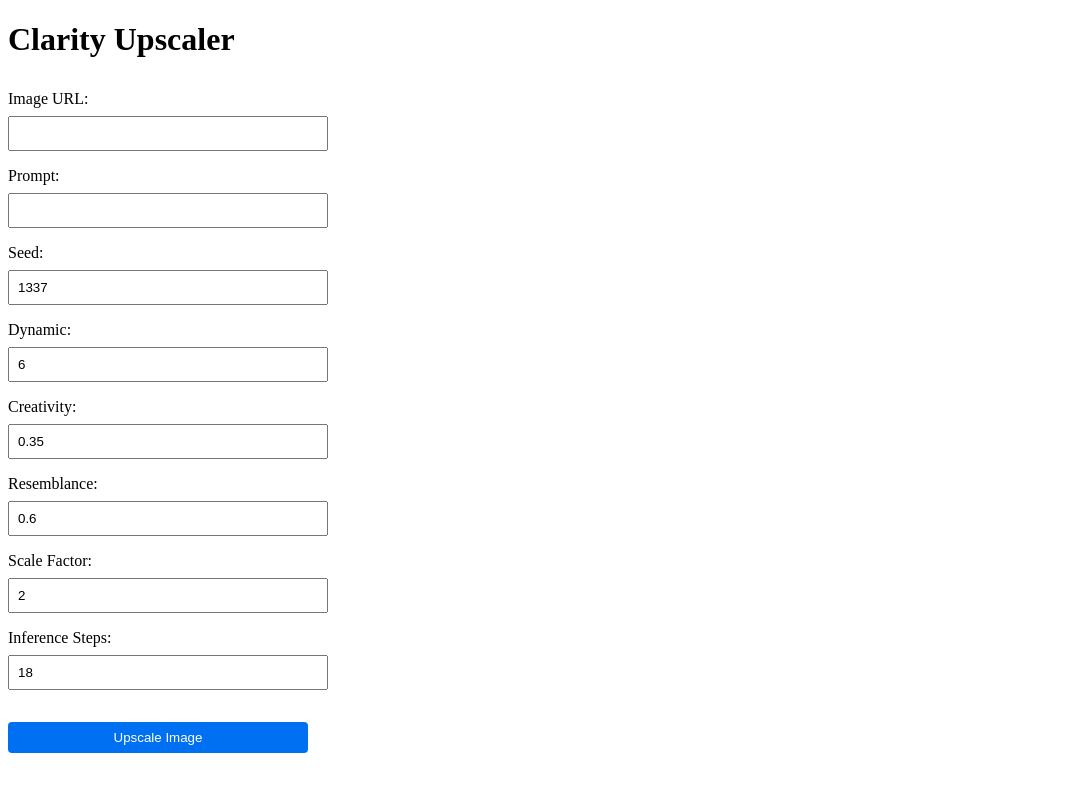
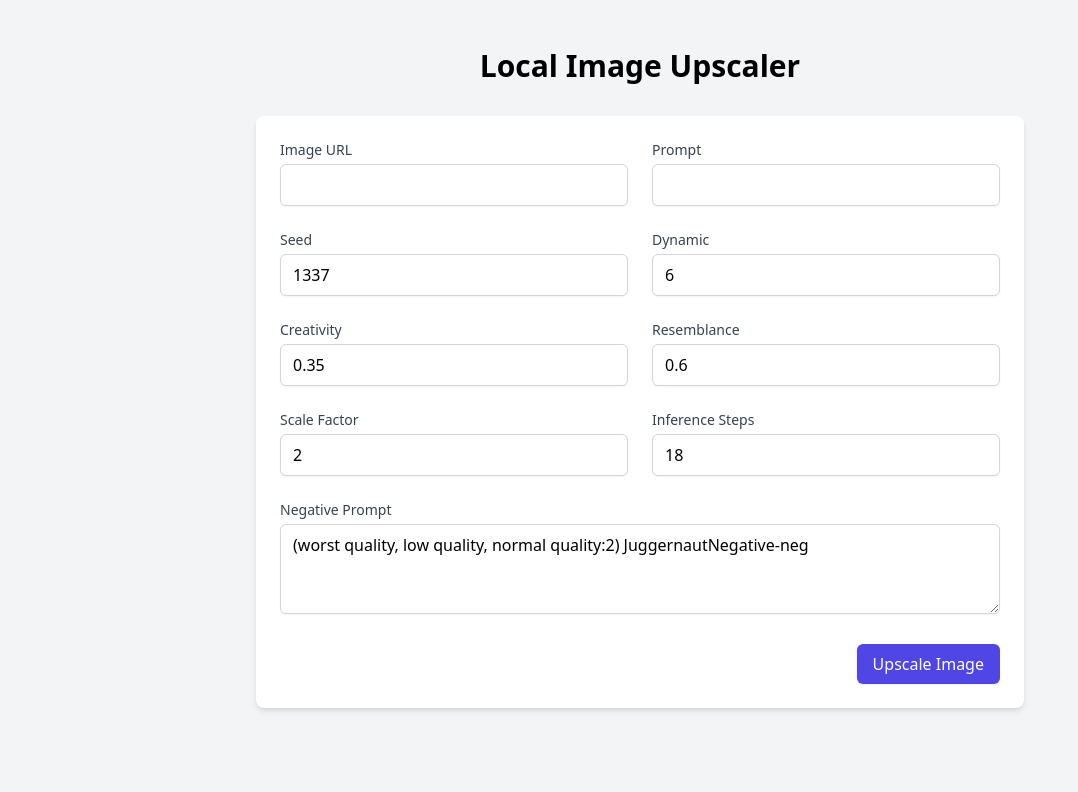
Before and after one commit to hershdhillon/cube-image-upscaler, a Next.js app: page / in a window 1280 px wide. Shown: the top 792 px of the page, without its empty margins (0-1078 px from the left). Built offline with nearby package versions, Linux system fonts and the light colour scheme.

Commit message:
updated styles

```diff
--- a/src/app/page.js
+++ b/src/app/page.js
@@ -1,10 +1,13 @@
 import UpscalerForm from '../components/UpscalerForm';
+import './globals.css';
 
 export default function Home() {
-  return (
-      <main>
-        <h1>Clarity Upscaler</h1>
-        <UpscalerForm />
-      </main>
-  );
+    return (
+        <div className="min-h-screen bg-gray-100 py-12 px-4 sm:px-6 lg:px-8">
+            <div className="max-w-3xl mx-auto">
+                <h1 className="text-3xl font-bold text-center mb-8">Local Image Upscaler</h1>
+                <UpscalerForm />
+            </div>
+        </div>
+    );
 }
--- /dev/null
+++ b/src/components/ImageComparisonSlider.js
@@ -0,0 +1,76 @@
+'use client';
+
+import { useState, useEffect, useRef } from 'react';
+
+export default function ImageComparisonSlider({ originalImage, processedImage }) {
+    const [sliderPosition, setSliderPosition] = useState(50);
+    const [isLoaded, setIsLoaded] = useState(false);
+    const containerRef = useRef(null);
+
+    useEffect(() => {
+        const loadImage = (src) => {
+            return new Promise((resolve, reject) => {
+                const img = new Image();
+                img.onload = () => resolve(img);
+                img.onerror = reject;
+                img.src = src;
+            });
+        };
+
+        Promise.all([loadImage(originalImage), loadImage(processedImage)])
+            .then(() => setIsLoaded(true))
+            .catch((error) => console.error('Error loading images:', error));
+    }, [originalImage, processedImage]);
+
+    const handleMouseMove = (e) => {
+        if (containerRef.current) {
+            const rect = containerRef.current.getBoundingClientRect();
+            const x = e.clientX - rect.left;
+            const newSliderPosition = (x / rect.width) * 100;
+            setSliderPosition(newSliderPosition);
+        }
+    };
+
+    const handleTouchMove = (e) => {
+        if (containerRef.current) {
+            const rect = containerRef.current.getBoundingClientRect();
+            const touch = e.touches[0];
+            const x = touch.clientX - rect.left;
+            const newSliderPosition = (x / rect.width) * 100;
+            setSliderPosition(newSliderPosition);
+        }
+    };
+
+    if (!isLoaded) {
+        return <div className="w-full h-64 bg-gray-200 animate-pulse rounded-md"></div>;
+    }
+
+    return (
+        <div
+            ref={containerRef}
+            className="relative w-full h-auto overflow-hidden cursor-col-resize"
+            onMouseMove={handleMouseMove}
+            onTouchMove={handleTouchMove}
+        >
+            <img src={originalImage} alt="Original" className="w-full h-auto" />
+            <div
+                className="absolute top-0 left-0 right-0 bottom-0 overflow-hidden"
+                style={{ clipPath: `inset(0 ${100 - sliderPosition}% 0 0)` }}
+            >
+                <img src={processedImage} alt="Processed" className="w-full h-auto" />
+            </div>
+            <div
+                className="absolute top-0 bottom-0 w-0.5 bg-white shadow-lg"
+                style={{ left: `${sliderPosition}%` }}
+            ></div>
+            <div
+                className="absolute top-1/2 w-8 h-8 bg-white rounded-full shadow-lg -ml-4 flex items-center justify-center"
+                style={{ left: `${sliderPosition}%` }}
+            >
+                <svg xmlns="http://www.w3.org/2000/svg" fill="none" viewBox="0 0 24 24" stroke="currentColor" className="w-6 h-6 text-gray-600">
+                    <path strokeLinecap="round" strokeLinejoin="round" strokeWidth={2} d="M8 9l4-4 4 4m0 6l-4 4-4-4" />
+                </svg>
+            </div>
+        </div>
+    );
+}
--- a/src/components/UpscalerForm.js
+++ b/src/components/UpscalerForm.js
@@ -1,7 +1,7 @@
 'use client';
 
 import { useState } from 'react';
-import styles from './UpscalerForm.module.css';
+import ImageComparisonSlider from './ImageComparisonSlider';
 
 export default function UpscalerForm() {
     const [formData, setFormData] = useState({
@@ -45,10 +45,11 @@ export default function UpscalerForm() {
     };
 
     return (
+        <div className="max-w-4xl mx-auto p-6 bg-white rounded-lg shadow-md">
+            <form onSubmit={handleSubmit} className="space-y-6">
+                <div className="grid grid-cols-1 md:grid-cols-2 gap-6">
                     <div>
-            <form onSubmit={handleSubmit} className={styles.form}>
-                <div>
-                    <label htmlFor="image">Image URL:</label>
+                        <label htmlFor="image" className="block text-sm font-medium text-gray-700 mb-1">Image URL</label>
                         <input
                             type="text"
                             id="image"
@@ -56,10 +57,11 @@ export default function UpscalerForm() {
                             value={formData.image}
                             onChange={handleInputChange}
                             required
+                            className="w-full px-3 py-2 border border-gray-300 rounded-md shadow-sm focus:outline-none focus:ring-indigo-500 focus:border-indigo-500"
                         />
                     </div>
                     <div>
-                    <label htmlFor="prompt">Prompt:</label>
+                        <label htmlFor="prompt" className="block text-sm font-medium text-gray-700 mb-1">Prompt</label>
                         <input
                             type="text"
                             id="prompt"
@@ -67,30 +69,33 @@ export default function UpscalerForm() {
                             value={formData.prompt}
                             onChange={handleInputChange}
                             required
+                            className="w-full px-3 py-2 border border-gray-300 rounded-md shadow-sm focus:outline-none focus:ring-indigo-500 focus:border-indigo-500"
                         />
                     </div>
                     <div>
-                    <label htmlFor="seed">Seed:</label>
+                        <label htmlFor="seed" className="block text-sm font-medium text-gray-700 mb-1">Seed</label>
                         <input
                             type="number"
                             id="seed"
                             name="seed"
                             value={formData.seed}
                             onChange={handleInputChange}
+                            className="w-full px-3 py-2 border border-gray-300 rounded-md shadow-sm focus:outline-none focus:ring-indigo-500 focus:border-indigo-500"
                         />
                     </div>
                     <div>
-                    <label htmlFor="dynamic">Dynamic:</label>
+                        <label htmlFor="dynamic" className="block text-sm font-medium text-gray-700 mb-1">Dynamic</label>
                         <input
                             type="number"
                             id="dynamic"
                             name="dynamic"
                             value={formData.dynamic}
                             onChange={handleInputChange}
+                            className="w-full px-3 py-2 border border-gray-300 rounded-md shadow-sm focus:outline-none focus:ring-indigo-500 focus:border-indigo-500"
                         />
                     </div>
                     <div>
-                    <label htmlFor="creativity">Creativity:</label>
+                        <label htmlFor="creativity" className="block text-sm font-medium text-gray-700 mb-1">Creativity</label>
                         <input
                             type="number"
                             id="creativity"
@@ -98,10 +103,11 @@ export default function UpscalerForm() {
                             value={formData.creativity}
                             onChange={handleInputChange}
                             step="0.01"
+                            className="w-full px-3 py-2 border border-gray-300 rounded-md shadow-sm focus:outline-none focus:ring-indigo-500 focus:border-indigo-500"
                         />
                     </div>
                     <div>
-                    <label htmlFor="resemblance">Resemblance:</label>
+                        <label htmlFor="resemblance" className="block text-sm font-medium text-gray-700 mb-1">Resemblance</label>
                         <input
                             type="number"
                             id="resemblance"
@@ -109,38 +115,73 @@ export default function UpscalerForm() {
                             value={formData.resemblance}
                             onChange={handleInputChange}
                             step="0.01"
+                            className="w-full px-3 py-2 border border-gray-300 rounded-md shadow-sm focus:outline-none focus:ring-indigo-500 focus:border-indigo-500"
                         />
                     </div>
                     <div>
-                    <label htmlFor="scale_factor">Scale Factor:</label>
+                        <label htmlFor="scale_factor" className="block text-sm font-medium text-gray-700 mb-1">Scale Factor</label>
                         <input
                             type="number"
                             id="scale_factor"
                             name="scale_factor"
                             value={formData.scale_factor}
                             onChange={handleInputChange}
+                            className="w-full px-3 py-2 border border-gray-300 rounded-md shadow-sm focus:outline-none focus:ring-indigo-500 focus:border-indigo-500"
                         />
                     </div>
                     <div>
-                    <label htmlFor="num_inference_steps">Inference Steps:</label>
+                        <label htmlFor="num_inference_steps" className="block text-sm font-medium text-gray-700 mb-1">Inference Steps</label>
                         <input
                             type="number"
                             id="num_inference_steps"
                             name="num_inference_steps"
                             value={formData.num_inference_steps}
                             onChange={handleInputChange}
+                            className="w-full px-3 py-2 border border-gray-300 rounded-md shadow-sm focus:outline-none focus:ring-indigo-500 focus:border-indigo-500"
                         />
                     </div>
-                <button type="submit" disabled={isLoading}>
+                </div>
+                <div>
+                    <label htmlFor="negative_prompt" className="block text-sm font-medium text-gray-700 mb-1">Negative Prompt</label>
+                    <textarea
+                        id="negative_prompt"
+                        name="negative_prompt"
+                        value={formData.negative_prompt}
+                        onChange={handleInputChange}
+                        rows="3"
+                        className="w-full px-3 py-2 border border-gray-300 rounded-md shadow-sm focus:outline-none focus:ring-indigo-500 focus:border-indigo-500"
+                    ></textarea>
+                </div>
+                <div className="flex justify-end">
+                    <button
+                        type="submit"
+                        disabled={isLoading}
+                        className="px-4 py-2 bg-indigo-600 text-white rounded-md shadow-sm hover:bg-indigo-700 focus:outline-none focus:ring-2 focus:ring-offset-2 focus:ring-indigo-500 disabled:opacity-50"
+                    >
                         {isLoading ? 'Processing...' : 'Upscale Image'}
                     </button>
+                </div>
             </form>
 
             {result && (
-                <div className={styles.result}>
-                    <h2>Result:</h2>
-                    <pre>{JSON.stringify(result, null, 2)}</pre>
-                    {result.output && <img src={result.output} alt="Processed" />}
+                <div className="mt-8">
+                    <h3 className="text-xl font-semibold mb-4">Result:</h3>
+                    {result.error ? (
+                        <p className="text-red-600">{result.error}</p>
+                    ) : (
+                        <>
+                            <ImageComparisonSlider
+                                originalImage={formData.image}
+                                processedImage={result.output}
+                            />
+                            <details className="mt-4">
+                                <summary className="cursor-pointer text-indigo-600 hover:text-indigo-800">Show JSON Result</summary>
+                                <pre className="mt-2 p-4 bg-gray-100 rounded-md overflow-x-auto">
+                                    {JSON.stringify(result, null, 2)}
+                                </pre>
+                            </details>
+                        </>
+                    )}
                 </div>
             )}
         </div>
--- a/tailwind.config.js
+++ b/tailwind.config.js
@@ -10,7 +10,7 @@ module.exports = {
       backgroundImage: {
         "gradient-radial": "radial-gradient(var(--tw-gradient-stops))",
         "gradient-conic":
-          "conic-gradient(from 180deg at 50% 50%, var(--tw-gradient-stops))",
+            "conic-gradient(from 180deg at 50% 50%, var(--tw-gradient-stops))",
       },
     },
   },
```
Lines whose indentation alone changed are shown as unchanged.
